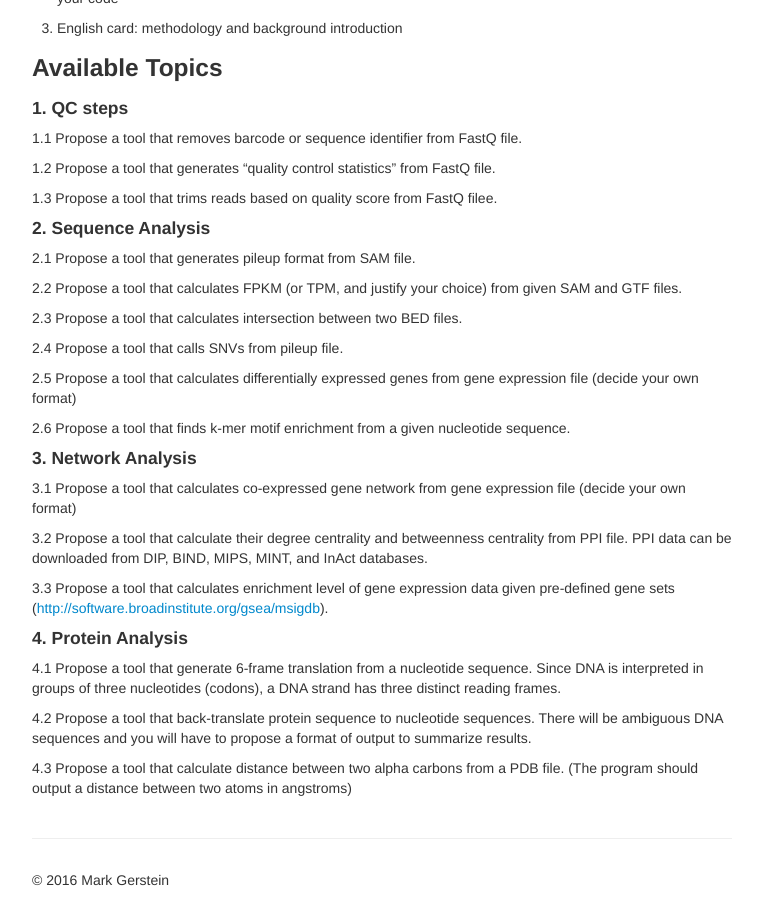
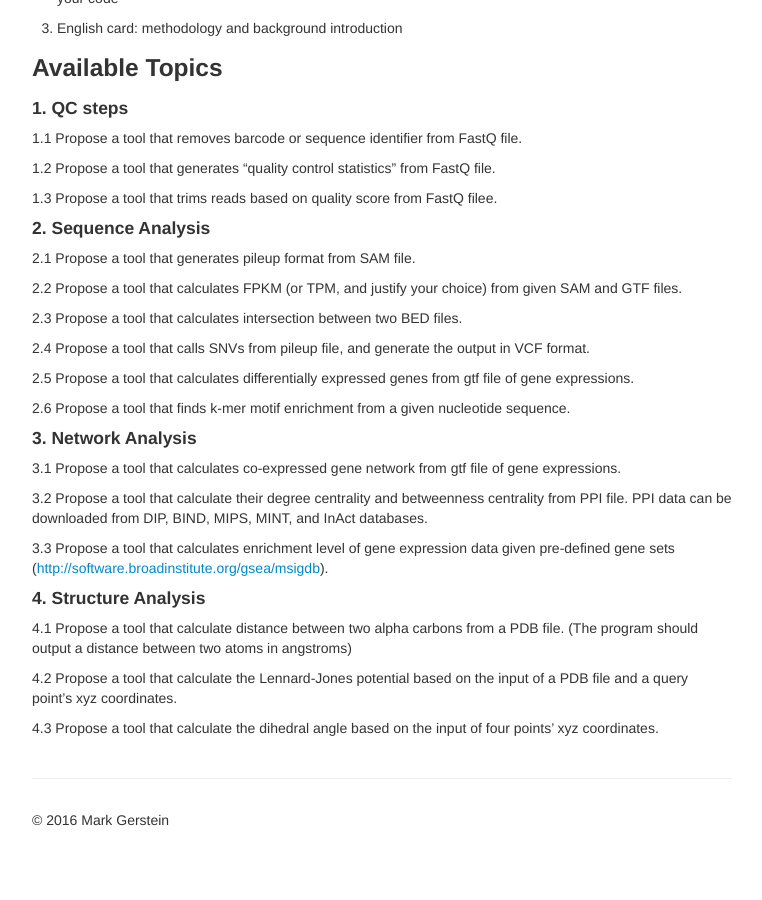
Before and after one commit to CBB752Spring2016/CBB752Spring2016.github.io, a Jekyll site: the page built from index.md, in a window 1280 px wide and 900 px high, scrolled down 824 px. Shown: the whole window, without its empty margins (258-1020 px from the left). Built offline with Jekyll 4.4.1, drawn with Linux system fonts in a browser that asks for light colours; after the commit the page ends 1664 px from its top, so only the background shows below that.

Commit message:
next draft

```diff
--- a/index.md
+++ b/index.md
@@ -71,18 +71,19 @@ given SAM and GTF files.
 
 2.3 Propose a tool that calculates intersection between two BED files.
 
-2.4 Propose a tool that calls SNVs from pileup file.
+2.4 Propose a tool that calls SNVs from pileup file, and generate the output in
+VCF format.
 
-2.5 Propose a tool that calculates differentially expressed genes from gene
-expression file (decide your own format)
+2.5 Propose a tool that calculates differentially expressed genes from gtf file
+of gene expressions.
 
 2.6 Propose a tool that finds k-mer motif enrichment from a given nucleotide
 sequence.
 
 #### 3. Network Analysis
 
-3.1 Propose a tool that calculates co-expressed gene network from gene
-expression file (decide your own format)
+3.1 Propose a tool that calculates co-expressed gene network from gtf file of
+gene expressions.
 
 3.2 Propose a tool that calculate their degree centrality and betweenness
 centrality from PPI file. PPI data can be downloaded from DIP, BIND, MIPS, MINT,
@@ -92,15 +93,13 @@ and InAct databases.
 given pre-defined gene sets
 ([http://software.broadinstitute.org/gsea/msigdb](<https://urldefense.proofpoint.com/v2/url?u=http-3A__software.broadinstitute.org_gsea_msigdb&d=AwMFaQ&c=-dg2m7zWuuDZ0MUcV7Sdqw&r=PnTFVO2L44pkkv9ojQ0IMDygcpAI3ijI-U1aZXdN85Y&m=0qYw2y8MqbEaBguyXvxmBwvTb67SzblG5ILDT9kuscI&s=ah6gw5_TiY43zaFez-Xxusu-JRdMKObrVsokKQOUCyw&e=>)).
 
-#### 4. Protein Analysis
+#### 4. Structure Analysis
 
-4.1 Propose a tool that generate 6-frame translation from a nucleotide sequence.
-Since DNA is interpreted in groups of three nucleotides (codons), a DNA strand
-has three distinct reading frames.
+4.1 Propose a tool that calculate distance between two alpha carbons from a PDB
+file. (The program should output a distance between two atoms in angstroms)
 
-4.2 Propose a tool that back-translate protein sequence to nucleotide sequences.
-There will be ambiguous DNA sequences and you will have to propose a format of
-output to summarize results.
+4.2 Propose a tool that calculate the Lennard-Jones potential based on the input
+of a PDB file and a query point’s xyz coordinates.
 
-4.3 Propose a tool that calculate distance between two alpha carbons from a PDB
-file. (The program should output a distance between two atoms in angstroms)
+4.3 Propose a tool that calculate the dihedral angle based on the input of four
+points’ xyz coordinates.
```
Also changed, not shown: 3 other files.
